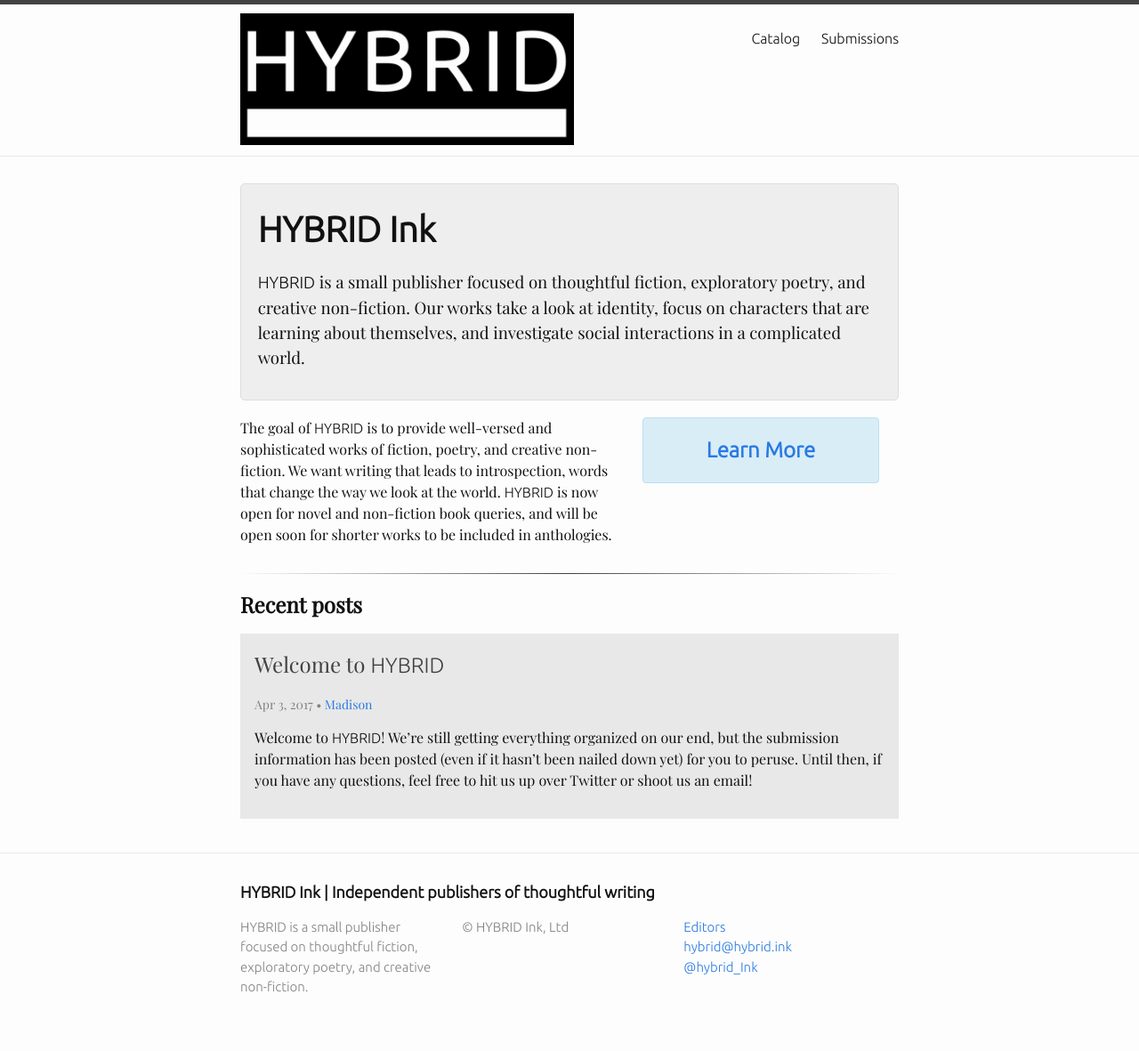
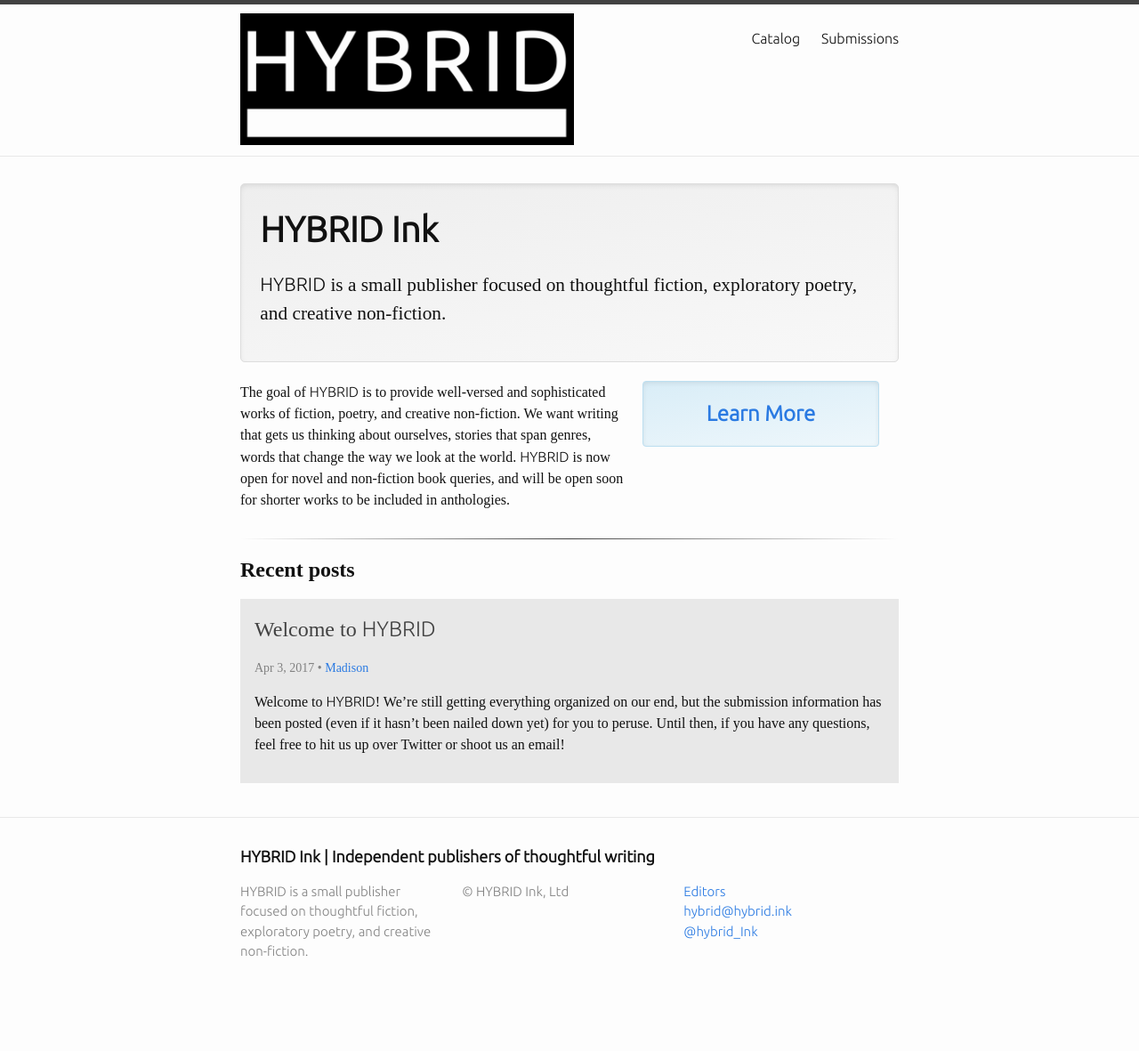
Before and after one commit to hybridink/hybrid.ink, a Jekyll site: the page built from index.md, in a window 1280 px wide. Shown: the whole page at 89% size. Built offline with Jekyll 4.4.1, drawn with Linux system fonts in a browser that asks for light colours; some web fonts are replaced; after the commit the page ends 1141 px from its top, so only the background shows below that.

Commit message:
Updates to calls, styles

```diff
--- a/_includes/head.html
+++ b/_includes/head.html
@@ -8,7 +8,7 @@
     <title>{% if page.title %}{{ page.title|strip_html }} | Hybrid{% else %}{{ site.title }}{% endif %}</title>
     <meta name="description" content="{% if page.excerpt %}{{ page.excerpt | strip_html | strip_newlines | truncate: 160 }}{% else %}{{ site.description }}{% endif %}">
 
-    <link href='https://fonts.googleapis.com/css?family=Playfair+Display|Ubuntu:300' rel='stylesheet' type='text/css'>
+    <link href='https://fonts.googleapis.com/css?family=Gentium+Book+Basic|Ubuntu:300' rel='stylesheet' type='text/css'>
     <link rel="stylesheet" href="/css/main.css?last-modified=2017-04-03">
     <link rel="canonical" href="{{ page.url }}">
     <link rel="alternate" type="application/rss+xml" title="{{ site.title }}" href="/feed.xml" />
--- a/_sass/_layout.scss
+++ b/_sass/_layout.scss
@@ -65,14 +65,17 @@
  * Hero
  */
 .hero {
-    background-color: #eee;
+
+    background: linear-gradient(170deg, #eee, #f8f8f8) #eee;
     color: #111;
     padding: 1em;
     margin-bottom: 1em;
     border: 1px solid #ddd;
     border-radius: 5px;
-    font-size: 14pt;
-
+    font-size: 16pt;
+    -webkit-box-shadow: inset 0 3px 10px -5px rgba(0,0,0,0.2);
+    -moz-box-shadow: inset 0 3px 10px -5px rgba(0,0,0,0.2);
+    box-shadow: inset 0 3px 10px -5px rgba(0,0,0,0.2);
     h2 {
         font-size: 30pt;
     }
@@ -179,10 +182,13 @@
     font-family: $base-font-family;
     border: 1px solid #bcdff1;
     border-radius: 0.25rem;
-    background-color: #d9edf7;
+    background: linear-gradient(170deg, #d9edf7, lighten(#d9edf7, 5%)) #d9edf7;
     color: #31708f;
     padding: 0.75em 1em;
     margin-bottom: 1em;
+    -webkit-box-shadow: inset 0 3px 10px -5px rgba(0,0,0,0.2);
+    -moz-box-shadow: inset 0 3px 8px -4px rgba(0,0,0,0.2);
+    box-shadow: inset 0 2px 8px -4px rgba(0,0,0,0.2);
 }
 
 h2.announcement {
@@ -206,7 +212,7 @@ h2.announcement {
     margin-bottom: 0.5em;
     background-color: $grey-color-light;
     &:nth-of-type(odd) {
-        background-color: $grey-color-light + #0a0a0a;
+        background-color: lighten($grey-color-light, 5%);
     }
 }
 
--- a/css/main.scss
+++ b/css/main.scss
@@ -7,7 +7,7 @@
 
 // Our variables
 $base-font-family: "Ubuntu", Helvetica, Arial, sans-serif;
-$body-font-family: "Playfair Display", serif;
+$body-font-family: "Gentium Book Basic", serif;
 $base-font-size:   16px;
 $small-font-size:  $base-font-size * 0.875;
 $base-line-height: 1.5;
--- a/index.md
+++ b/index.md
@@ -5,10 +5,10 @@ layout: default
 <div class="hero">
 <h2>{{site.name}}</h2>
 
-<p>{{site.brand}} is a small publisher focused on thoughtful fiction, exploratory poetry, and creative non-fiction. Our works take a look at identity, focus on characters that are learning about themselves, and investigate social interactions in a complicated world.</p>
+<p>{{site.brand}} is a small publisher focused on thoughtful fiction, exploratory poetry, and creative non-fiction.</p>
 </div>
 
-<div class="col-60"><p>The goal of {{site.brand}} is to provide well-versed and sophisticated works of fiction, poetry, and creative non-fiction. We want writing that leads to introspection, words that change the way we look at the world. {{site.brand}} is now open for novel and non-fiction book queries, and will be open soon for shorter works to be included in anthologies.</p></div>
+<div class="col-60"><p>The goal of {{site.brand}} is to provide well-versed and sophisticated works of fiction, poetry, and creative non-fiction. We want writing that gets us thinking about ourselves, stories that span genres, words that change the way we look at the world. {{site.brand}} is now open for novel and non-fiction book queries, and will be open soon for shorter works to be included in anthologies.</p></div>
 <div class="col-40"><h2 class="announcement"><a href="/submit">Learn More</a></h2></div>
 
 -----
```
Also changed, not shown: submit/fiction.md (+2 -2 lines), submit/non-fiction.md (+2 -0 lines), Gemfile.lock.
